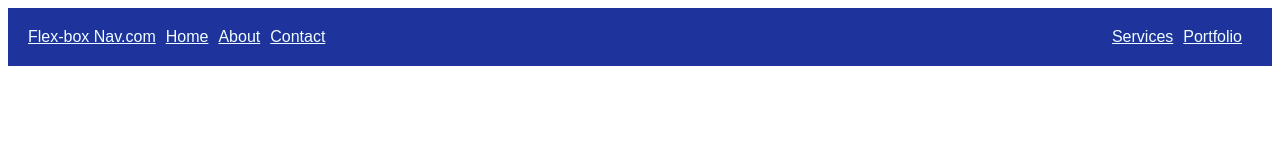
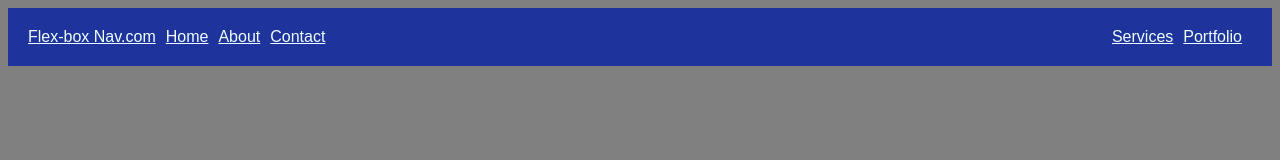
Before and after one commit to singhofen/Flex-box-responsive-Navbar, a plain HTML site: page Flexbox-NavBar/index.html in a window 1280 px wide. Drawn offline with Linux system fonts and the light colour scheme.

Commit message:
Update flexbox-nav.css

```diff
--- a/Flexbox-NavBar/flexbox-nav.css
+++ b/Flexbox-NavBar/flexbox-nav.css
@@ -1,3 +1,7 @@
+html{
+  background-color: grey;
+}
+
 .Navbar {
    background-color: rgb(30, 51, 155);
    display: flex;
```
